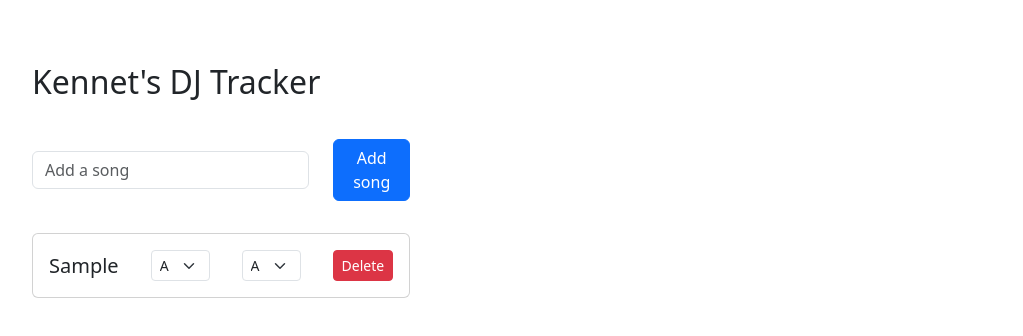
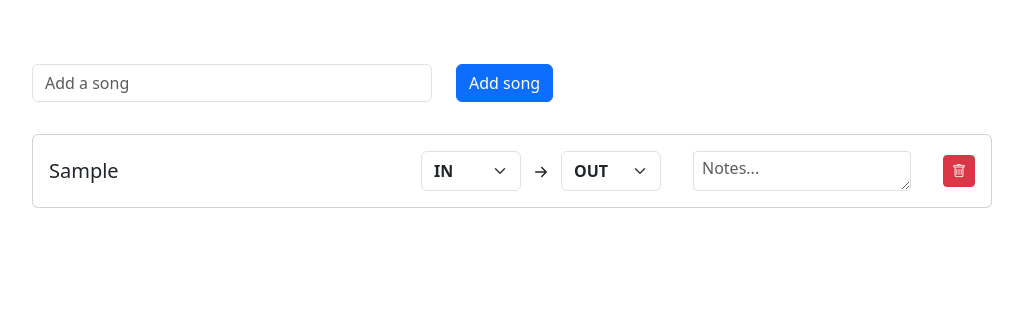
Before and after one commit to Kennet99/DJ-Tracker-App, a website built with Vite: page index.html in a window 1280 px wide. Both pictures are taken after typing "Sample" into the empty fields and a click on the button "Add song". Shown: the whole page, without its empty margins (32-1055 px from the left). Built offline with nearby package versions, Linux system fonts and the light colour scheme.

Commit message:
Added drag and drop to cards, styled cue in and out points, added text area

```diff
--- a/index.html
+++ b/index.html
@@ -16,7 +16,7 @@
 
   <body class="body">
     <div id="app">
-      <h1>Kennet's DJ Tracker</h1>
+      <!-- <h1>Kennet's DJ Tracker</h1> -->
 
       <form id="new-song-form" class="search-wrapper">
         <input
--- a/src/cue-options.json
+++ b/src/cue-options.json
@@ -30,5 +30,13 @@
   {
     "name": "H",
     "color": "C3AF04"
+  },
+  {
+    "name": "MEM",
+    "color": "CD1C18"
+  },
+  {
+    "name": "OUTRO",
+    "color": "000000"
   }
 ]
--- a/src/main.ts
+++ b/src/main.ts
@@ -3,6 +3,7 @@ import CueOptions from "./cue-options.json";
 import "bootstrap/dist/css/bootstrap.min.css";
 import "bootstrap/dist/js/bootstrap.bundle.min.js";
 import "./style.css";
+import "bootstrap-icons/font/bootstrap-icons.css";
 
 //Song types:
 type Song = {
@@ -12,6 +13,7 @@ type Song = {
   createdAt?: Date;
   cueIn?: string | null;
   cueOut?: string | null;
+  notes?: string;
 };
 
 type CueOption = {
@@ -23,6 +25,8 @@ type DropDownOptions = {
   cueInSelect: HTMLSelectElement;
   cueOutSelect: HTMLSelectElement;
 };
+
+let draggedCard: HTMLDivElement | null = null;
 
 // Initialise DOM elements
 const gallery = document.getElementById("gallery") as HTMLDivElement;
@@ -44,14 +48,17 @@ form?.addEventListener("submit", (e) => {
     id: uuidV4(),
     title: searchInput.value,
     // completed: false,
-    // createdAt: new Date(),
+    createdAt: new Date(),
     cueIn: null,
     cueOut: null,
   };
-  songs.push(newSong);
+  // Use .push to add the new song to the end of the songs array instead of unshift which adds it to the beginning:
+  // songs.push(newSong);
+  songs.unshift(newSong);
   saveSongs();
 
   addSong(newSong);
+  gallery.prepend(gallery.lastElementChild as HTMLDivElement);
   searchInput.value = "";
 });
 
@@ -63,6 +70,31 @@ function addSong(song: Song) {
   galleryItem.classList.add("gallery-item");
   const title = document.createElement("p");
   title.textContent = song.title;
+  // title.style.minWidth = "400px";
+  card.dataset.id = song.id; // Store the song id in a data attribute on the card element for easy access when deleting
+  card.draggable = true;
+
+  const textArea = document.createElement("textarea");
+  textArea.classList.add("form-control", "form-control-sm");
+  textArea.placeholder = "Notes...";
+  textArea.id = `notes-${song.id}`;
+  textArea.value = song.notes || "";
+  // textArea.style.minWidth = "200px";
+  // textArea.style.maxWidth = "400px";
+  textArea.style.width = "100%";
+  textArea.style.height = "40px";
+  // textArea.style.resize = "none";
+  textArea.style.fontSize = "1rem";
+
+  const cueContainer = document.createElement("div");
+  cueContainer.classList.add("cue-container");
+
+  const rightArrow = document.createElement("i");
+  // rightArrow.classList.add("bi", "bi-arrow-right");
+  // rightArrow.innerHTML = `<i class="bi bi-arrow-right-short"></i>`;
+  rightArrow.innerHTML = `<svg xmlns="http://www.w3.org/2000/svg" width="24" height="24" fill="currentColor" class="bi bi-arrow-right-short" viewBox="0 0 16 16">
+  <path fill-rule="evenodd" d="M4 8a.5.5 0 0 1 .5-.5h5.793L8.146 5.354a.5.5 0 1 1 .708-.708l3 3a.5.5 0 0 1 0 .708l-3 3a.5.5 0 0 1-.708-.708L10.293 8.5H4.5A.5.5 0 0 1 4 8"/>
+</svg>`;
 
   const cueInSelect = createDropdownOptions().cueInSelect;
   const cueOutSelect = createDropdownOptions().cueOutSelect;
@@ -73,9 +105,39 @@ function addSong(song: Song) {
   // const label = document.createElement("label");
   const deleteButton = document.createElement("button");
   deleteButton.classList.add("btn", "btn-danger", "btn-sm", "float-end");
-  deleteButton.textContent = "Delete";
+  // deleteButton.textContent = "Delete";
+  deleteButton.id = "delete-button-" + song.id;
+  deleteButton.innerHTML = '<i class="bi bi-trash"></i>';
+  deleteButton.style.width = "32px";
+  deleteButton.style.height = "32px";
+
+  if (song.cueIn) {
+    cueInSelect.value = song.cueIn;
+    updateSelectColor(cueInSelect);
+  }
+  if (song.cueOut) {
+    cueOutSelect.value = song.cueOut;
+    updateSelectColor(cueOutSelect);
+  }
+
+  cueInSelect.addEventListener("change", () => {
+    song.cueIn = cueInSelect.value;
+    saveSongs();
+    updateSelectColor(cueInSelect);
+  });
+
+  cueOutSelect.addEventListener("change", () => {
+    song.cueOut = cueOutSelect.value;
+    saveSongs();
+    updateSelectColor(cueOutSelect);
+  });
 
   deleteButton.addEventListener("click", () => removeSong(song.id, card));
+
+  textArea.addEventListener("input", () => {
+    song.notes = textArea.value;
+    saveSongs();
+  });
 
   // deleteButton.addEventListener("click", () => {
   //   const index = songs.findIndex((s) => s.id === song.id);
@@ -94,9 +156,58 @@ function addSong(song: Song) {
   // checkbox.type = "checkbox";
   // checkbox.checked = song.completed;
 
-  galleryItem.append(title, cueInSelect, cueOutSelect, deleteButton);
+  card.addEventListener("dragstart", () => {
+    draggedCard = card;
+    card.classList.add("dragging");
+  });
+
+  card.addEventListener("dragend", () => {
+    draggedCard = null;
+    card.classList.remove("dragging");
+  });
+
+  card.addEventListener("dragover", (e) => {
+    e.preventDefault();
+    if (!draggedCard) return;
+
+    const rect = card.getBoundingClientRect();
+    const midpoint = rect.top + rect.height / 2;
+    if (e.clientY < midpoint) {
+      gallery.insertBefore(draggedCard, card);
+    } else {
+      gallery.insertBefore(draggedCard, card.nextSibling);
+    }
+  });
+
+  card.addEventListener("drop", () => {
+    syncSongsWithDOM();
+  });
+
+  cueContainer.append(cueInSelect, rightArrow, cueOutSelect);
+
+  galleryItem.append(
+    title,
+    cueContainer,
+    textArea,
+    deleteButton,
+    // cueOutSelect,
+    // textArea,
+    // deleteButton,
+  );
   card.appendChild(galleryItem);
   gallery.appendChild(card);
+  // Use prepend to add the new card to the beginning of the gallery instead of the end:
+  // gallery.prepend(card);
+}
+
+function syncSongsWithDOM() {
+  const cards = Array.from(gallery.children) as HTMLDivElement[];
+  const reordered = cards
+    .map((c) => songs.find((s) => s.id === c.dataset.id))
+    .filter((s): s is Song => s !== undefined);
+  songs.length = 0;
+  songs.push(...reordered);
+  saveSongs();
 }
 
 // function removeListItem(id: string) {
@@ -138,11 +249,32 @@ function loadSongs(): Song[] {
 // Dynamically create dropdown options for cue in and cue out based on the CueOptions array in cue-options.json
 function createDropdownOptions(): DropDownOptions {
   const cueInSelect = document.createElement("select");
-  cueInSelect.style.maxWidth = "80px";
-  cueInSelect.classList.add("form-select", "form-select-sm");
+  cueInSelect.style.width = "100px";
+  cueInSelect.style.maxWidth = "120px";
+  cueInSelect.classList.add("form-select", "form-select-md");
+  cueInSelect.style.fontWeight = "bold";
+  cueInSelect.style.height = "40px";
+
   const cueOutSelect = document.createElement("select");
-  cueOutSelect.style.maxWidth = "80px";
-  cueOutSelect.classList.add("form-select", "form-select-sm");
+  cueOutSelect.style.width = "100px";
+  cueOutSelect.style.maxWidth = "120px";
+  cueOutSelect.classList.add("form-select", "form-select-md");
+  cueOutSelect.style.fontWeight = "bold";
+  cueOutSelect.style.height = "40px";
+
+  const cueInPlaceholderText = document.createElement("option");
+  cueInPlaceholderText.value = "";
+  cueInPlaceholderText.textContent = "IN";
+  // cueInPlaceholderText.disabled = true;
+  cueInPlaceholderText.selected = true;
+  cueInSelect.appendChild(cueInPlaceholderText);
+
+  const cueOutPlaceholderText = document.createElement("option");
+  cueOutPlaceholderText.value = "";
+  cueOutPlaceholderText.textContent = "OUT";
+  // cueOutPlaceholderText.disabled = true;
+  cueOutPlaceholderText.selected = true;
+  cueOutSelect.appendChild(cueOutPlaceholderText);
 
   CueOptions.forEach((option: CueOption) => {
     const { name, color } = option;
@@ -162,6 +294,22 @@ function createDropdownOptions(): DropDownOptions {
   });
 
   return { cueInSelect, cueOutSelect };
+}
+
+// Helper function to update the background colour of selected value
+function updateSelectColor(select: HTMLSelectElement) {
+  if (select.value === "") {
+    select.style.backgroundColor = "";
+    select.style.color = "";
+    return;
+  }
+  const match = (CueOptions as CueOption[]).find(
+    (option) => option.name === select.value,
+  );
+  if (match) {
+    select.style.backgroundColor = `#${match.color}`;
+    select.style.color = "#fff";
+  }
 }
 
 // function createDropdownOptions() {
--- a/src/style.css
+++ b/src/style.css
@@ -4,13 +4,18 @@
   font-weight: 400;
 
   color-scheme: light dark;
-  color: rgba(255, 255, 255, 0.87);
+  color: rgba(0, 0, 0, 0.87);
   background-color: #242424;
 
   font-synthesis: none;
   text-rendering: optimizeLegibility;
   -webkit-font-smoothing: antialiased;
   -moz-osx-font-smoothing: grayscale;
+}
+
+::selection {
+  background-color: #bfbfbf;
+  color: #fff;
 }
 
 body {
@@ -32,23 +37,44 @@ p {
   font-size: 1.25rem;
   font-weight: 500;
   flex-grow: 1;
+  --webkit-line-clamp: 1;
+  --webkit-box-orient: vertical;
+  text-overflow: ellipsis;
+  overflow: hidden;
+  white-space: nowrap;
+  min-width: 340px;
+  max-width: 400px;
+}
+
+.btn-primary {
+  /* background-color: #747bff;
+  border-color: #747bff; */
+  width: auto;
+}
+
+.form-control {
+  /* background-color: #f9f9f9;
+  border: 1px solid #ccc;
+  border-radius: 4px; */
+  max-width: 400px;
 }
 
 #app {
-  /* max-width: 1280px; */
+  max-width: 1280px;
   /* margin: 0 auto; */
-  text-align: start;
+  /* text-align: start; */
   display: flex;
   flex-direction: column;
-  align-content: flex-start;
+  /* align-content: flex-start; */
   gap: 2rem;
 }
 
-/* .container {
+.cue-container {
   display: flex;
   flex-direction: row;
-  gap: 2rem;
-} */
+  align-items: center;
+  gap: 0.5rem;
+}
 
 .search-wrapper {
   display: flex;
@@ -63,7 +89,7 @@ p {
   flex-direction: column;
   flex-wrap: wrap;
   align-items: stretch;
-  /* justify-content: flex-start; */
+  max-width: 1280px;
   gap: 2rem;
   width: 100%;
   /* flex: 0 1 360px; */
@@ -79,9 +105,29 @@ p {
   gap: 2rem;
   width: 100%;
   padding: 1rem;
+  cursor: grab;
 }
 
-@media (prefers-color-scheme: light) {
+.gallery-item:hover {
+  display: flex;
+  flex-direction: row;
+  align-items: center;
+  align-content: center;
+  justify-content: flex-start;
+  gap: 2rem;
+  width: 100%;
+  padding: 1rem;
+  cursor: grab;
+  background-color: aliceblue;
+  border-radius: 5px;
+}
+
+.dragging {
+  opacity: 0.5;
+  cursor: grabbing;
+}
+
+/* @media (prefers-color-scheme: light) {
   :root {
     color: #213547;
     background-color: #ffffff;
@@ -92,4 +138,4 @@ p {
   button {
     background-color: #f9f9f9;
   }
-}
+} */
```
